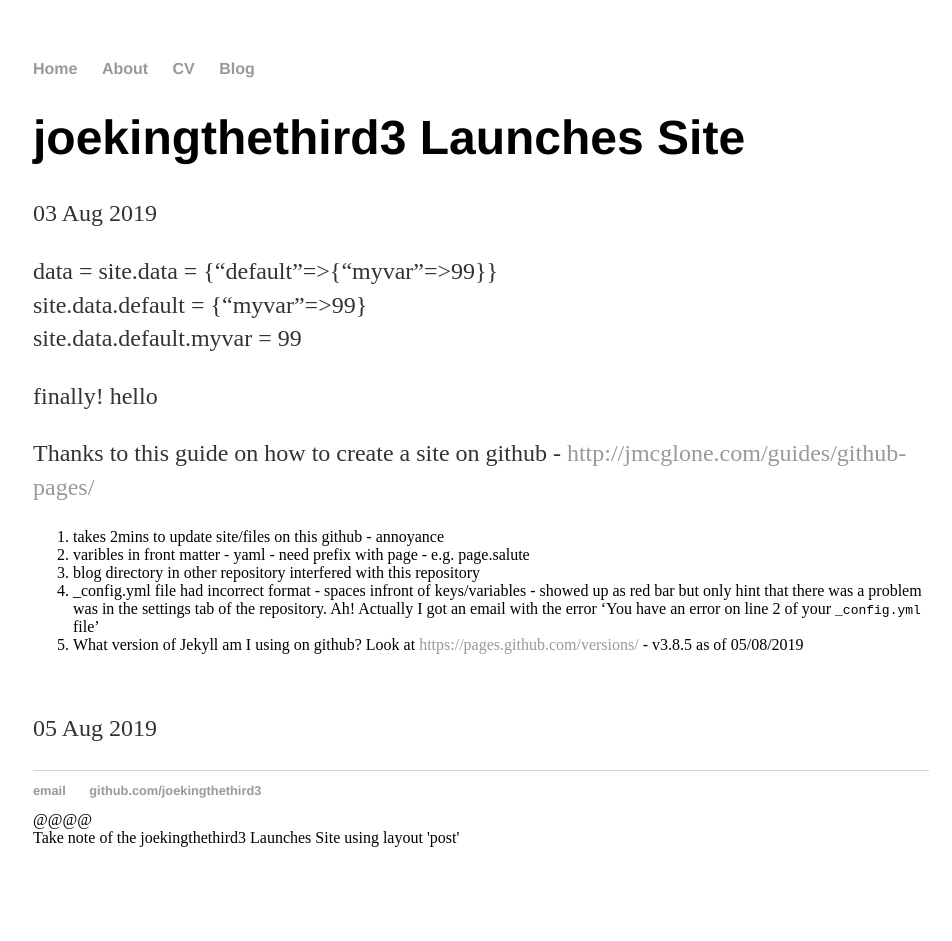
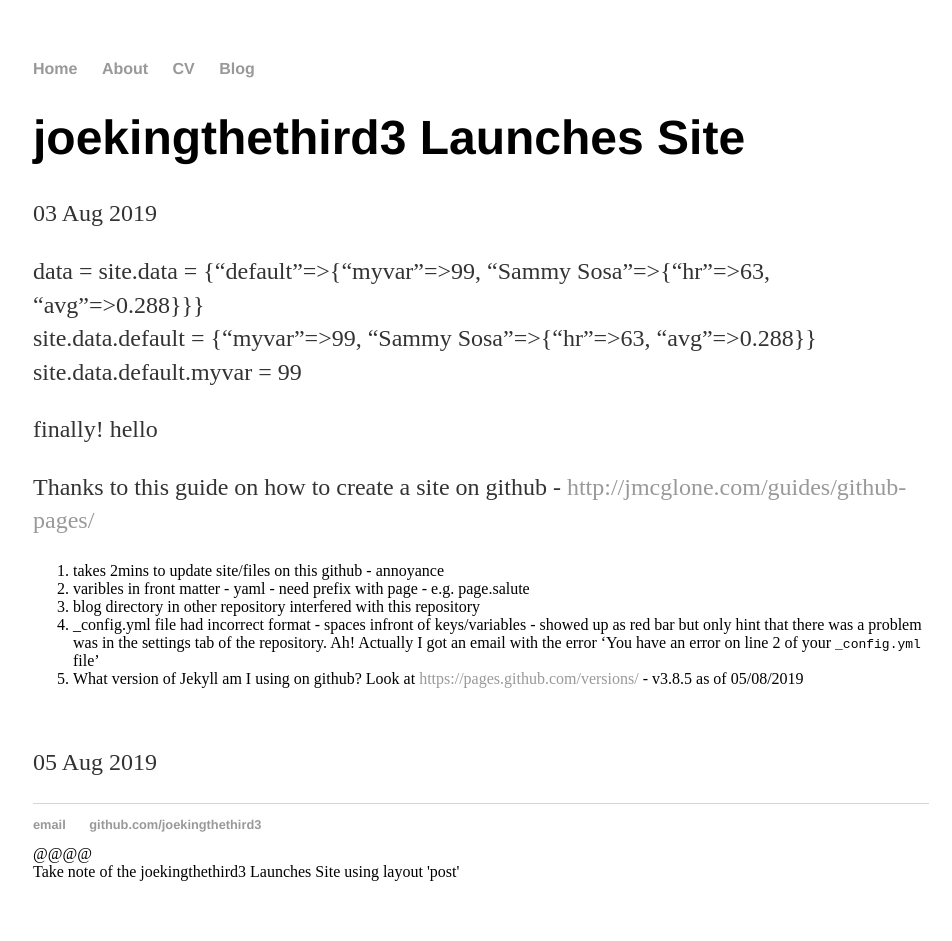
Before and after one commit to joekingTheThird3/joekingTheThird3.github.io, a Jekyll site: the page built from _posts/2019-08-03-myfirstpost.md, in a window 1280 px wide. Shown: the whole page, without its empty margins (159-1111 px from the left). Built offline with Jekyll 4.4.1, drawn with Linux system fonts in a browser that asks for light colours; before the commit the page ends 907 px from its top, so only the background shows below that.

Commit message:
Update default.yml

```diff
--- a/_data/default.yml
+++ b/_data/default.yml
@@ -1 +1,6 @@
 myvar: 99
+
+Sammy Sosa: {
+    hr: 63,
+    avg: 0.288
+  }
```
